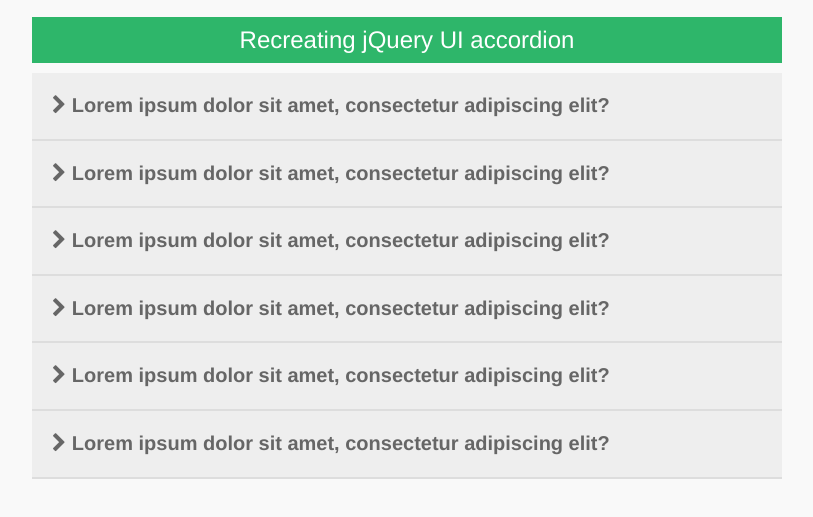
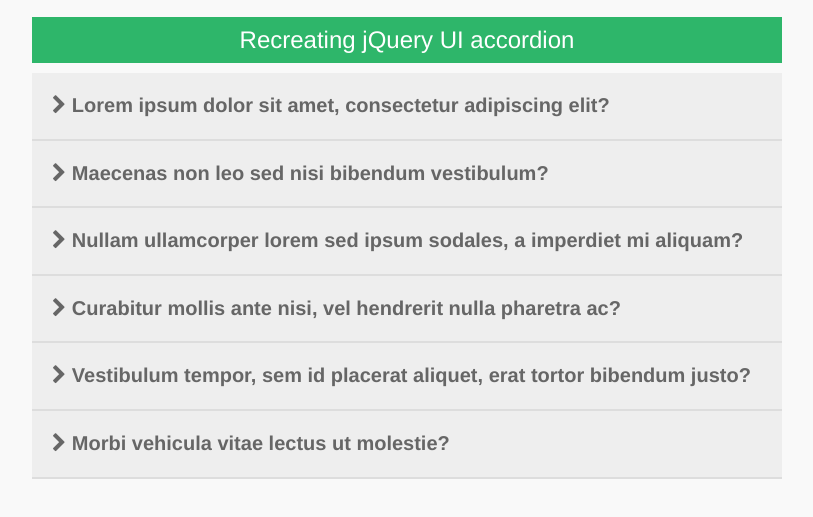
Before and after one commit to stacielove/qa-accordion-js, a plain HTML site: page index.html in a window 1280 px wide. Shown: the part 63-580 px from the top of the page, without its empty margins (233-1046 px from the left). Drawn offline with nearby package versions, Linux system fonts and the light colour scheme.

Commit message:
Correct indentation on custom css, replace li q text.

```diff
--- a/css/style.css
+++ b/css/style.css
@@ -1,4 +1,4 @@
-*{
+* {
 	margin: 0;
 	padding: 0;
 }
--- a/index.html
+++ b/index.html
@@ -22,15 +22,15 @@
           <ul class="qa">
             <li class="q"><i class="fa fa-chevron-right"></i> Lorem ipsum dolor sit amet, consectetur adipiscing elit?</li>
             <li class="a">Phasellus convallis, massa sit amet porttitor tincidunt, quam neque aliquet lectus, quis imperdiet odio justo vel ex. Nunc imperdiet dapibus augue at convallis. Duis lacus lacus, tempor non eros nec, tempor sagittis quam. </li>
-            <li class="q"><i class="fa fa-chevron-right"></i> Lorem ipsum dolor sit amet, consectetur adipiscing elit?</li>
+            <li class="q"><i class="fa fa-chevron-right"></i> Maecenas non leo sed nisi bibendum vestibulum?</li>
             <li class="a">Phasellus convallis, massa sit amet porttitor tincidunt, quam neque aliquet lectus, quis imperdiet odio justo vel ex. Nunc imperdiet dapibus augue at convallis. Duis lacus lacus, tempor non eros nec, tempor sagittis quam. </li>
-            <li class="q"><i class="fa fa-chevron-right"></i> Lorem ipsum dolor sit amet, consectetur adipiscing elit?</li>
+            <li class="q"><i class="fa fa-chevron-right"></i> Nullam ullamcorper lorem sed ipsum sodales, a imperdiet mi aliquam?</li>
             <li class="a">Phasellus convallis, massa sit amet porttitor tincidunt, quam neque aliquet lectus, quis imperdiet odio justo vel ex. Nunc imperdiet dapibus augue at convallis. Duis lacus lacus, tempor non eros nec, tempor sagittis quam. </li>
-            <li class="q"><i class="fa fa-chevron-right"></i> Lorem ipsum dolor sit amet, consectetur adipiscing elit?</li>
+            <li class="q"><i class="fa fa-chevron-right"></i> Curabitur mollis ante nisi, vel hendrerit nulla pharetra ac?</li>
             <li class="a">Phasellus convallis, massa sit amet porttitor tincidunt, quam neque aliquet lectus, quis imperdiet odio justo vel ex. Nunc imperdiet dapibus augue at convallis. Duis lacus lacus, tempor non eros nec, tempor sagittis quam. </li>
-            <li class="q"><i class="fa fa-chevron-right"></i> Lorem ipsum dolor sit amet, consectetur adipiscing elit?</li>
+            <li class="q"><i class="fa fa-chevron-right"></i> Vestibulum tempor, sem id placerat aliquet, erat tortor bibendum justo?</li>
             <li class="a">Phasellus convallis, massa sit amet porttitor tincidunt, quam neque aliquet lectus, quis imperdiet odio justo vel ex. Nunc imperdiet dapibus augue at convallis. Duis lacus lacus, tempor non eros nec, tempor sagittis quam. </li>
-            <li class="q"><i class="fa fa-chevron-right"></i> Lorem ipsum dolor sit amet, consectetur adipiscing elit?</li>
+            <li class="q"><i class="fa fa-chevron-right"></i> Morbi vehicula vitae lectus ut molestie?</li>
             <li class="a">Phasellus convallis, massa sit amet porttitor tincidunt, quam neque aliquet lectus, quis imperdiet odio justo vel ex. Nunc imperdiet dapibus augue at convallis. Duis lacus lacus, tempor non eros nec, tempor sagittis quam. </li>
           </ul>
       </div>
```
